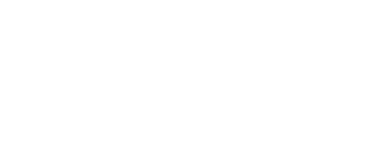
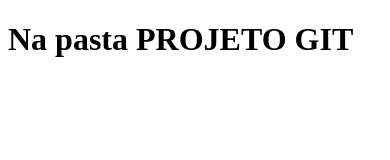
Before and after one commit to victor1cg/Gitlab_GIT, a plain HTML site: page pasta_bash/index.html in a window 390 px wide. Drawn offline with Linux system fonts and the light colour scheme.

```diff
--- a/pasta_bash/index.html
+++ b/pasta_bash/index.html
@@ -7,6 +7,6 @@
     <title> Alterando o Arquivo Remoto </title>
 </head>
 <body>
-
+    <h1> Na pasta PROJETO GIT</h1>
 </body>
 </html>
```
Also changed, not shown: pasta_bash/fixedMenu.js (added), pasta_bash/responsiveMenu.js (added).
